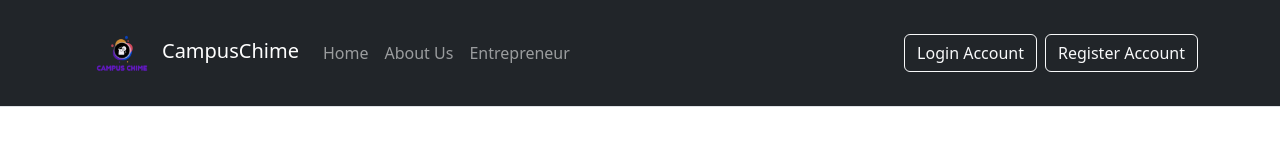
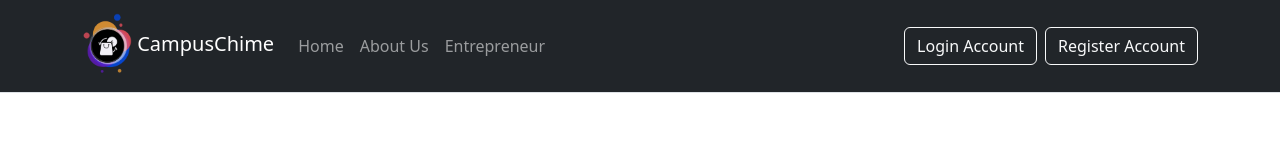
Before and after one commit to L2GS-19101360/CampusChime, a React (Vite) app: page /aboutUsPage in a window 1280 px wide. Shown: the top 160 px of the page. Built offline with nearby package versions, Linux system fonts and the light colour scheme.

Commit message:
fixed logo for navbars

```diff
--- a/src/components/HomeNavbar.jsx
+++ b/src/components/HomeNavbar.jsx
@@ -11,6 +11,8 @@ import {
 import { Link, withRouter } from "react-router-dom/cjs/react-router-dom";
 import WebLogo from "../assets/CampusChimePurple.png";
 import LetteredAvatar from "./LetteredAvater";
+import logo from "../assets/CampusChimeNoname.png";
+
 
 const HomeNavbar = () => {
   const [showOffcanvas, setShowOffcanvas] = useState(false);
@@ -36,10 +38,10 @@ const HomeNavbar = () => {
         <Container style={{ marginLeft: "-10px" }}>
           <Navbar.Brand as={Link} to="/HomePage">
             <Image
-              src={WebLogo}
+              src={ logo }
               alt="CampusChime Logo"
-              style={{ width: "80px" }}
-            />
+              style={{ width: "50px", marginBottom: "5px" }}
+            />{" "}
             CampusChime
           </Navbar.Brand>
 
--- a/src/components/Navbar.jsx
+++ b/src/components/Navbar.jsx
@@ -1,7 +1,7 @@
 import React from "react";
 import { Navbar, Container, Nav, Button } from "react-bootstrap";
 import { Link } from "react-router-dom/cjs/react-router-dom";
-import WebLogo from "../assets/CampusChimePurple.png";
+import Logo from "../assets/CampusChimeNoname.png";
 
 const MainNavbar = () => {
   return (
@@ -12,7 +12,11 @@ const MainNavbar = () => {
     >
       <Container className="d-flex justify-content-between align-items-center ">
         <Navbar.Brand as={Link} to="/">
-          <img src={WebLogo} alt="CampusChime Logo" style={{ width: "80px" }} />
+          <img
+            src={Logo}
+            alt="CampusChime Logo"
+            style={{ width: "50px", marginBottom: "5px" }}
+          />{" "}
           CampusChime
         </Navbar.Brand>
 
--- a/src/components/admin/AdminNavbar.jsx
+++ b/src/components/admin/AdminNavbar.jsx
@@ -1,7 +1,8 @@
 import React from "react";
-import { Navbar, Nav } from "react-bootstrap";
+import { Navbar, Nav, Image } from "react-bootstrap";
 import { BiMenu } from "react-icons/bi";
-import LetteredAvatar from "../LetteredAvater"; // Update the path as needed
+import LetteredAvatar from "../LetteredAvater";
+import Logo from "../../assets/CampusChimeNoname.png";
 
 function AdminNavbar({ toggleSidebar }) {
   const firstName = "John"; // Replace with session
@@ -10,7 +11,9 @@ function AdminNavbar({ toggleSidebar }) {
   return (
     <Navbar bg="white" expand="sm" style={{ height: "90px" }}>
       <Navbar.Brand onClick={toggleSidebar}>
-        <BiMenu className="fs-4" size={30} style={{ marginLeft: "10px" }} />
+      <Image src= {Logo}  style={{ width: "55px", height: "60px" }} />
+        <BiMenu className="fs-4" size={30} style={{ marginLeft: "10px" }} />{" "}
+
       </Navbar.Brand>
       <Navbar.Toggle aria-controls="responsive-navbar-nav" />
       <Navbar.Collapse id="responsive-navbar-nav">
--- a/src/pages/Forget Password Page/ForgetPasswordPage.jsx
+++ b/src/pages/Forget Password Page/ForgetPasswordPage.jsx
@@ -2,7 +2,7 @@ import React, { Component } from "react";
 import { Navbar, Nav, Form, Button, FloatingLabel } from "react-bootstrap";
 import { Link } from "react-router-dom";
 import { EnvelopeFill } from "react-bootstrap-icons";
-import WebLogo from "../../assets/CampusChimePurple.png";
+import WebLogo from "../../assets/CampusChimeNoname.png";
 import Logo from "../../assets/CampusChime.png";
 import "bootstrap/dist/css/bootstrap.min.css";
 import "bootstrap/dist/js/bootstrap.bundle.min";
@@ -11,13 +11,13 @@ class ForgetPasswordPage extends Component {
   constructor() {
     super();
     this.state = {
-      sentEmailDisplay: ""
-    }
+      sentEmailDisplay: "",
+    };
   }
 
-  componentDidMount() { }
+  componentDidMount() {}
 
-  componentWillUnmount() { }
+  componentWillUnmount() {}
 
   handleEmailSubmit = async (e) => {
     e.preventDefault();
@@ -27,19 +27,24 @@ class ForgetPasswordPage extends Component {
     console.log(email);
 
     this.setState({
-      sentEmailDisplay: <div className="alert alert-primary" role="alert">
+      sentEmailDisplay: (
+        <div className="alert alert-primary" role="alert">
           Email Sent!
         </div>
+      ),
     });
 
     try {
-      const response = await fetch("http://localhost:8081/send-forgetpassword-email", {
+      const response = await fetch(
+        "http://localhost:8081/send-forgetpassword-email",
+        {
           method: "POST",
           headers: {
             "Content-Type": "application/json",
           },
           body: JSON.stringify({ email }),
-      });
+        }
+      );
 
       if (response.ok) {
         console.log("Email sent successfully");
@@ -49,7 +54,7 @@ class ForgetPasswordPage extends Component {
     } catch (error) {
       console.error("Error sending email", error);
     }
-  }
+  };
 
   render() {
     return (
@@ -59,7 +64,7 @@ class ForgetPasswordPage extends Component {
             <img
               src={WebLogo}
               alt=""
-              style={{ height: "70px", width: "80px" }}
+              style={{ width: "50px", marginBottom: "5px"  }}
             />{" "}
             CampusChime
           </Navbar.Brand>
@@ -98,7 +103,10 @@ class ForgetPasswordPage extends Component {
                   link.
                 </p>
                 {this.state.sentEmailDisplay}
-                <Form onSubmit={this.handleEmailSubmit} style={{ marginTop: "20px" }}>
+                <Form
+                  onSubmit={this.handleEmailSubmit}
+                  style={{ marginTop: "20px" }}
+                >
                   <FloatingLabel
                     controlId="forgetPasswordEmail"
                     label="Email address"
--- a/src/pages/Login Page/LoginPage.jsx
+++ b/src/pages/Login Page/LoginPage.jsx
@@ -11,7 +11,7 @@ import {
 } from "react-bootstrap";
 import axios from "axios";
 import "bootstrap-icons/font/bootstrap-icons.css";
-import WebLogo from "../../assets/CampusChimePurple.png";
+import WebLogo from "../../assets/CampusChimeNoname.png";
 import Logo from "../../assets/CampusChime.png";
 import { EnvelopeFill } from "react-bootstrap-icons";
 
@@ -95,7 +95,7 @@ class LoginPage extends Component {
             <img
               src={WebLogo}
               alt=""
-              style={{ height: "70px", width: "80px" }}
+              style={{ width: "50px", marginBottom: "5px" }}
             />{" "}
             CampusChime
           </Navbar.Brand>
--- a/src/pages/Register Page/RegisterPage.jsx
+++ b/src/pages/Register Page/RegisterPage.jsx
@@ -1,7 +1,7 @@
 import React, { Component } from "react";
 import { Link, withRouter } from "react-router-dom";
 import { Form, Button, Navbar, FloatingLabel, Alert } from "react-bootstrap";
-import WebLogo from "../../assets/CampusChimePurple.png";
+import WebLogo from "../../assets/CampusChimeNoname.png";
 import Logo from "../../assets/CampusChime.png";
 import {
   PersonCircle,
@@ -100,7 +100,7 @@ class RegisterPage extends Component {
             <img
               src={WebLogo}
               alt=""
-              style={{ height: "70px", width: "80px" }}
+              style={{ width: "50px", marginBottom: "5px" }}
             />{" "}
             CampusChime
           </Navbar.Brand>
```
Lines whose indentation alone changed are shown as unchanged.
